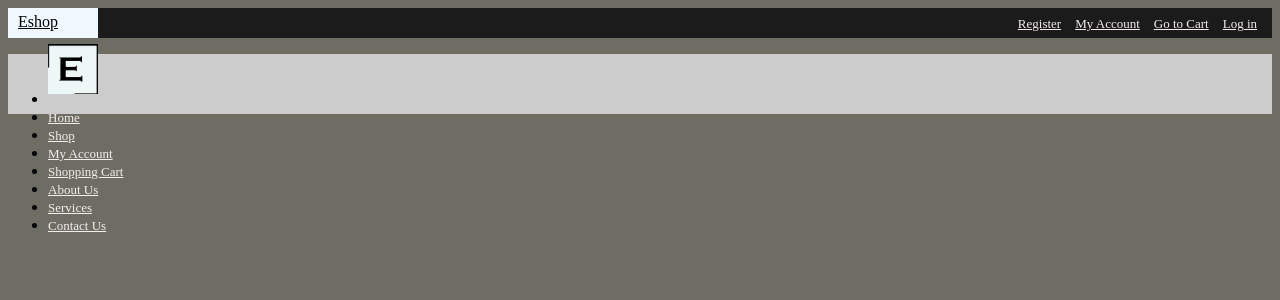
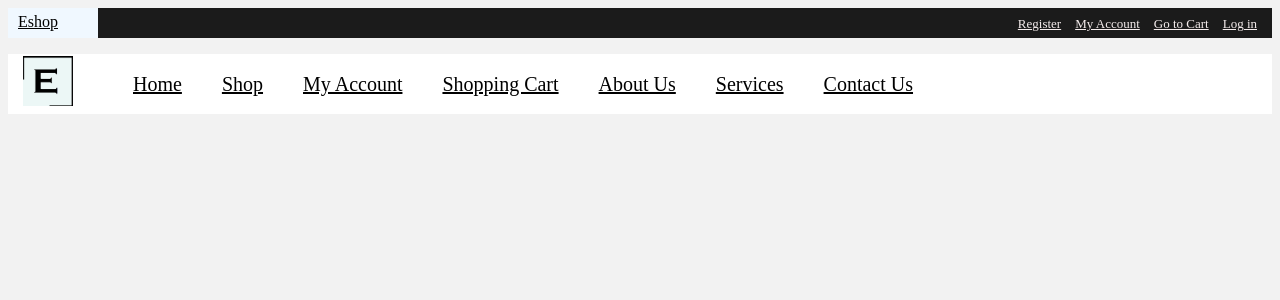
Before and after one commit to rohitarya2881/Eshop, a PHP site: page / in a window 1280 px wide. Shown: the top 300 px of the page. Run offline with PHP 8.4, Linux system fonts and the light colour scheme.

Commit message:
index.php

```diff
--- a/css/style.css
+++ b/css/style.css
@@ -1,5 +1,6 @@
 body{
-	background-color: rgb(109, 109, 100);
+	background-color: #f2f2f2
+;
 }
 .welcome
 {
@@ -58,14 +59,17 @@ font-weight: 800;
 nav
 {
 	height : 60px;
-	background-color: rgb(204, 204, 204);
-
+	background-color: #ffffff	;
+	list-style-type: none;
 }
 nav .nav_2
 {
 	display: flex;
 	padding: 5px;
 	list-style-type: none;
+	margin-left: 60px;
+     position: relative;
+	 bottom: 20px;
 }
 nav .nav_2 a{
 	font-size: 20px;
@@ -75,16 +79,29 @@ nav .nav_2 a{
 nav .nav_1 img{
 	height :50px;
 	position: relative;
-	top: -10px;
+	top: -0px;
+	list-style-type: none;
+	text-decoration: none;
+
 }
 nav .nav_2  a{
+
 	position: relative;
-	top: 10px;
+	top: -20px;
 }
 nav .nav_2  a:hover{
-	background-color: rgb(238, 238, 238);
+	background-color: #3f3f3f;
+	color: #f2f2f2;
 }
 nav .nav_1 .noHover{
 	text-decoration: none;
 	pointer-events: none;
+	list-style-type: none;
+	position: relative;
+	right: 25px;
+	top: 2px;
+	bottom: 10px;
+}ul
+{
+	list-style-type: none;
 }
--- a/index.php
+++ b/index.php
@@ -31,6 +31,7 @@
         <nav>
        <ul class="nav_1">
             <li><a href="index.php" class= "btn noHover"><img src="pics/ELOGO.png"></a></li>
+			<div class="nav_2">
             <li><a href="#">Home</a></li>
 			<li><a href="#">Shop</a></li>
 			<li><a href="#">My Account</a></li>
@@ -39,8 +40,6 @@
 			<li><a href="#">Services</a></li>
 			<li><a href="#">Contact Us</a></li>
 </ul>
-        </nav>
-
-
+        </nav></div>
 </body>
 </html>
```
